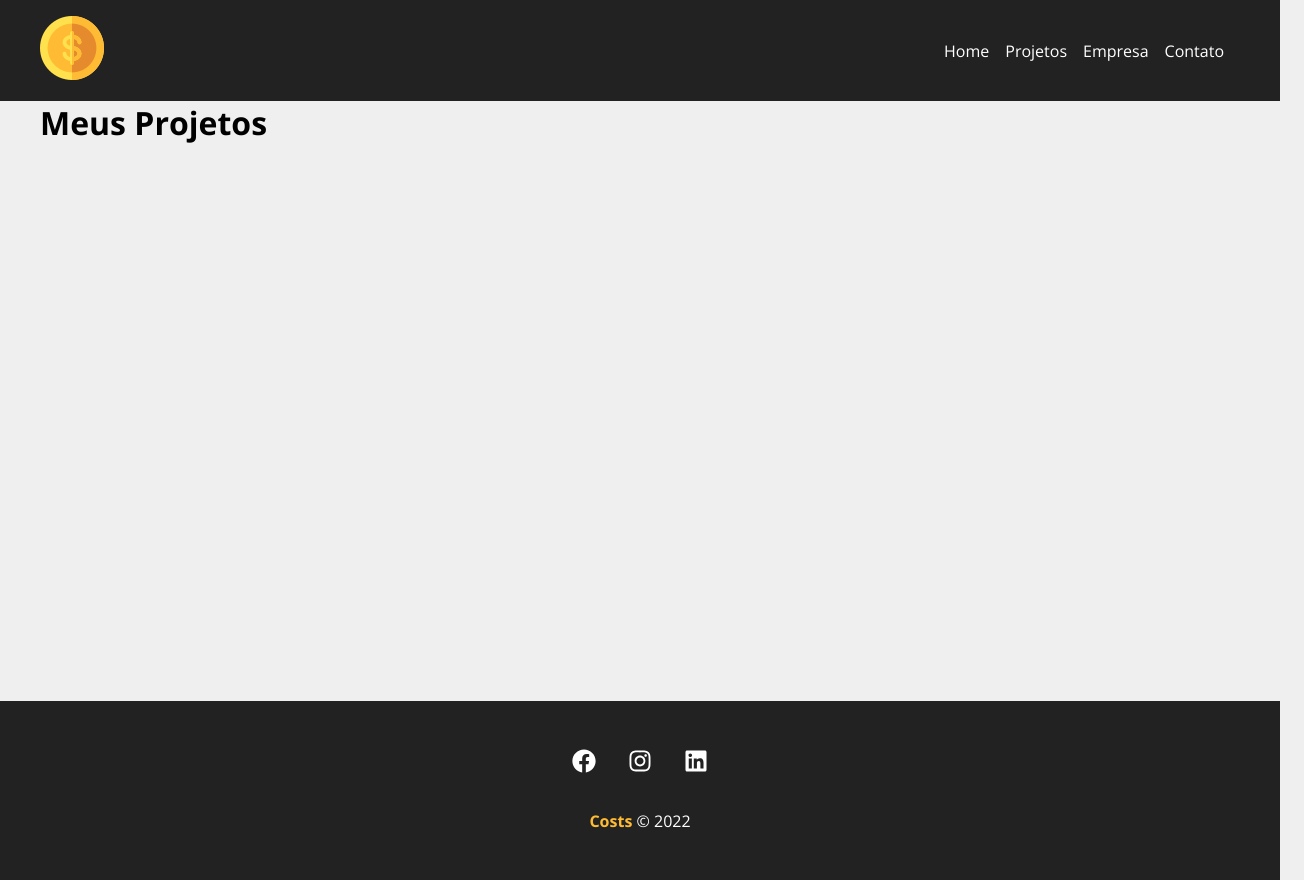
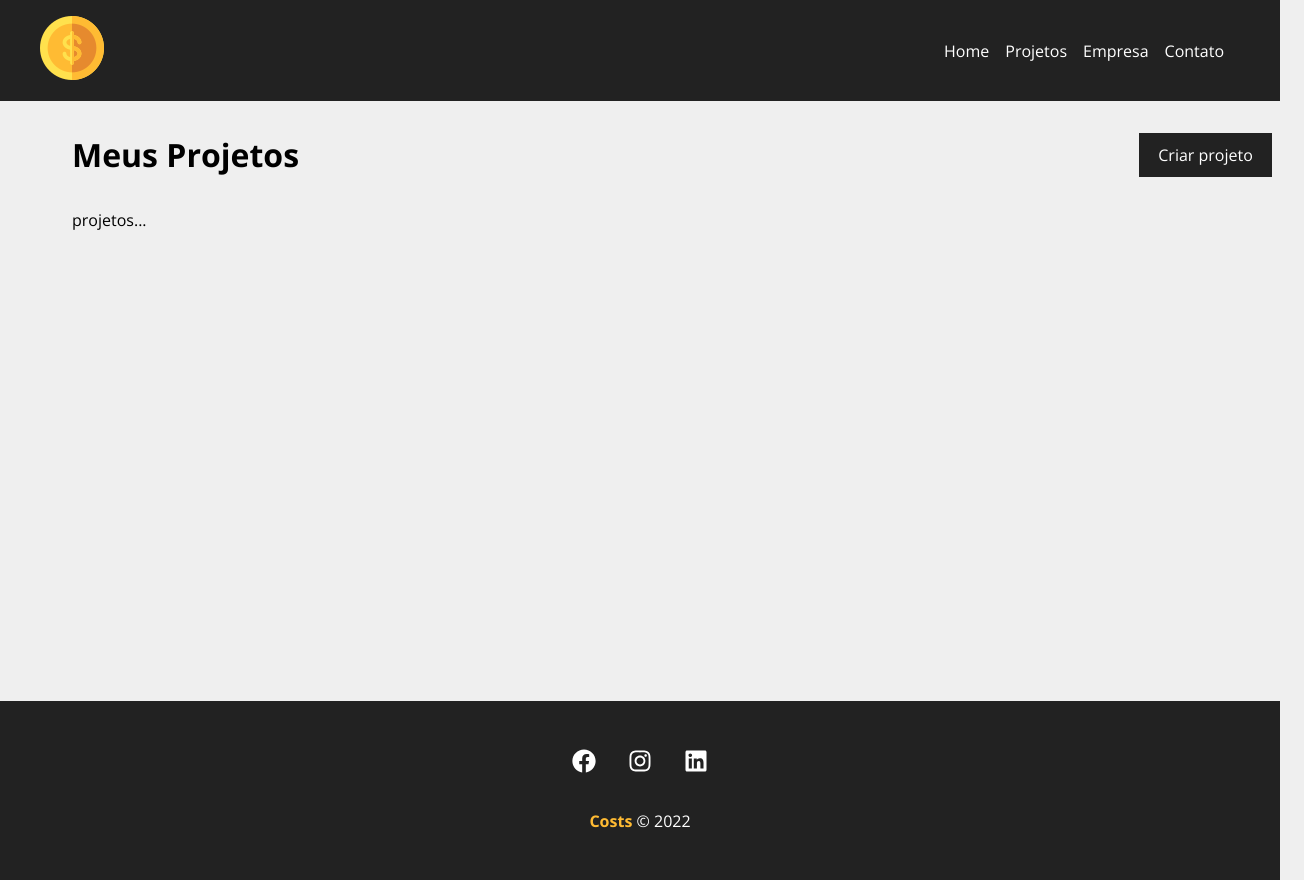
Before and after one commit to pedroemanuel42/project-costs, a React (Create React App) app in the folder costs/: page /projects in a window 1280 px wide. Shown: the whole page, 1304 px wide, since content can reach past the window. Built offline with nearby package versions, Linux system fonts and the light colour scheme; the HTML template or start-up script is replaced by a standard one.

Commit message:
Create dashboard

```diff
--- a/costs/src/components/pages/Projects.jsx
+++ b/costs/src/components/pages/Projects.jsx
@@ -1,6 +1,11 @@
 import React from "react";
 import { useLocation } from "react-router-dom";
+
 import Message from "../layout/Message";
+import Container from "../layout/Container";
+import LinkButton from "../layout/LinkButton";
+
+import "./projects.css";
 
 export default function Projects() {
   const location = useLocation();
@@ -11,9 +16,15 @@
   }
 
   return (
-    <div>
-      <h1>Meus Projetos</h1>
+    <div className="project-container">
+      <div className="title-container">
+        <h1>Meus Projetos</h1>
+        <LinkButton to="/newproject" text="Criar projeto"/>
+      </div>
       {message && <Message msg={message} type="success" />}
+      <Container customClass='start'>
+        <p>projetos...</p>
+      </Container>
     </div>
   );
 }
--- /dev/null
+++ b/costs/src/components/pages/projects.css
@@ -0,0 +1,9 @@
+.project-container {
+    padding: 2em;
+}
+
+.title-container {
+    display: flex;
+    justify-content: space-between;
+    margin-bottom: 2em;
+}
```
